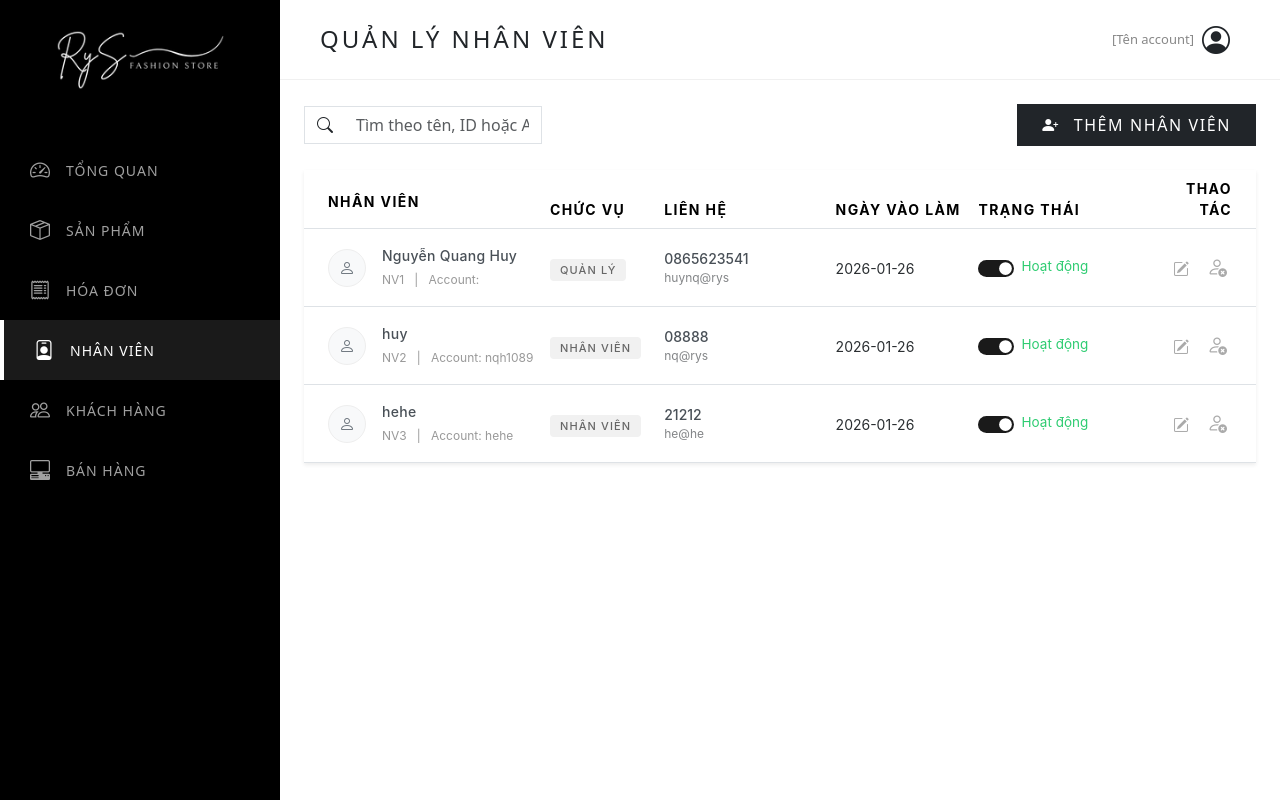
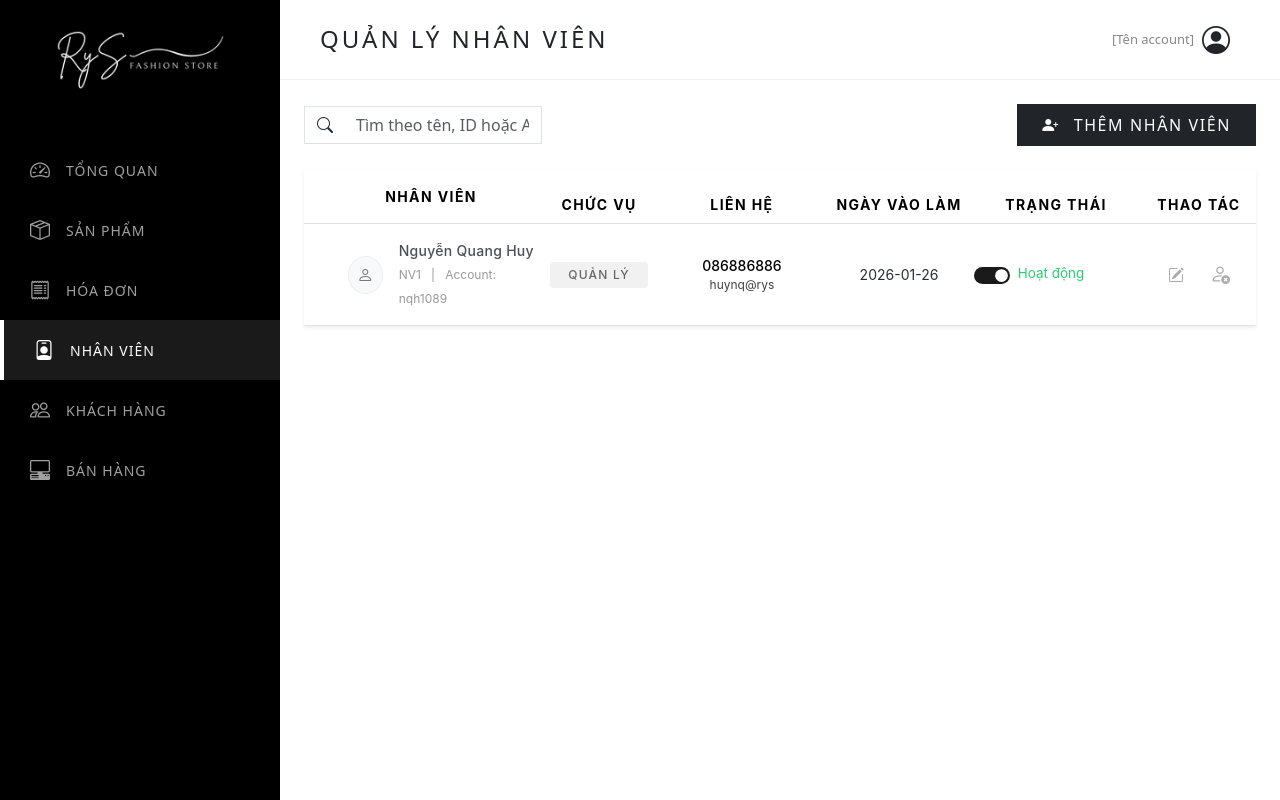
Before and after one commit to nqh1089/RyS-Fashion-Store, a Vue app: page /admin/employees in a window 1280 px wide. Built offline with nearby package versions, Linux system fonts and the light colour scheme; data requests are answered from the project's data file.

Commit message:
Sửa Quản lý Nhân viên

```diff
--- a/db.json
+++ b/db.json
@@ -76,30 +76,11 @@
   "employees": [
     {
       "id": "1",
+      "account": "nqh1089",
       "name": "Nguyễn Quang Huy",
       "role": "Quản lý",
-      "phone": "0865623541",
+      "phone": "086886886",
       "email": "huynq@rys",
-      "active": true,
-      "startDate": "2026-01-26"
-    },
-    {
-      "id": 2,
-      "account": "nqh1089",
-      "name": "huy",
-      "role": "Nhân viên",
-      "phone": "08888",
-      "email": "nq@rys",
-      "active": true,
-      "startDate": "2026-01-26"
-    },
-    {
-      "id": 3,
-      "account": "hehe",
-      "name": "hehe",
-      "role": "Nhân viên",
-      "phone": "21212",
-      "email": "he@he",
       "active": true,
       "startDate": "2026-01-26"
     }
--- a/package.json
+++ b/package.json
@@ -1,5 +1,5 @@
 {
-  "name": "pahu",
+  "name": "rys",
   "version": "0.0.0",
   "private": true,
   "type": "module",
--- a/src/components/Admin/EmployeeManagement.vue
+++ b/src/components/Admin/EmployeeManagement.vue
@@ -27,18 +27,18 @@
         <table class="table table-hover align-middle mb-0 custom-table">
           <thead>
             <tr class="text-uppercase tracking-widest small text-secondary bg-light">
-              <th class="ps-4 py-3">Nhân viên</th>
-              <th>Chức vụ</th>
-              <th>Liên hệ</th>
-              <th>Ngày vào làm</th>
-              <th>Trạng thái</th>
-              <th class="text-end pe-4">Thao tác</th>
+              <th class="text-center ps-4 py-3">Nhân viên</th>
+              <th class="text-center">Chức vụ</th>
+              <th class="text-center">Liên hệ</th>
+              <th class="text-center">Ngày vào làm</th>
+              <th class="text-center">Trạng thái</th>
+              <th class="text-center">Thao tác</th>
             </tr>
           </thead>
           <tbody>
             <tr v-for="emp in filteredEmployees" :key="emp.id" class="align-middle border-bottom">
               <td class="ps-4 py-3">
-                <div class="d-flex align-items-center">
+                <div class="general d-flex align-items-center">
                   <div class="emp-avatar-v2 me-3 d-flex align-items-center justify-content-center">
                     <i class="bi bi-person text-secondary"></i>
                   </div>
@@ -52,19 +52,32 @@
                 </div>
               </td>
               <td>
-                <span class="role-badge">{{ emp.role }}</span>
+                <span class="d-flex justify-content-center align-items-center role-badge">{{
+                  emp.role
+                }}</span>
               </td>
               <td>
                 <div class="contact-info">
-                  <p class="mb-0 text-dark-emphasis contact-primary">{{ emp.phone }}</p>
-                  <p class="mb-0 text-muted opacity-75 contact-secondary">{{ emp.email }}</p>
+                  <p class="mb-0 d-flex justify-content-center align-items-center contact-primary">
+                    {{ emp.phone }}
+                  </p>
+                  <p
+                    class="mb-0 d-flex justify-content-center align-items-center opacity-75 contact-secondary"
+                  >
+                    {{ emp.email }}
+                  </p>
                 </div>
               </td>
               <td>
-                <span class="text-secondary-emphasis date-text">{{ emp.startDate }}</span>
+                <span
+                  class="text-secondary-emphasis d-flex justify-content-center align-items-center date-text"
+                  >{{ emp.startDate }}</span
+                >
               </td>
               <td>
-                <div class="form-check form-switch d-flex align-items-center">
+                <div
+                  class="form-check form-switch d-flex justify-content-center align-items-center"
+                >
                   <input
                     class="form-check-input custom-switch-v2 shadow-none"
                     type="checkbox"
@@ -79,9 +92,9 @@
                   </span>
                 </div>
               </td>
-              <td class="text-end pe-4">
-                <div class="action-buttons">
-                  <button class="btn-action me-2" title="Chỉnh sửa" @click="openModal(emp)">
+              <td class="text-center">
+                <div class="action-buttons d-flex justify-content-center align-items-center">
+                  <button class="btn-action me-3" title="Chỉnh sửa" @click="openModal(emp)">
                     <i class="bi bi-pencil-square"></i>
                   </button>
                   <button
@@ -117,12 +130,10 @@
           <form @submit.prevent="saveEmployee">
             <div class="modal-body py-4">
               <div class="mb-3">
-                <label class="small text-uppercase tracking-widest text-secondary mb-2"
-                  >ID Hệ thống</label
-                >
+                <label class="small text-uppercase tracking-widest text-secondary mb-2">ID</label>
                 <input
                   type="text"
-                  :value="isEdit ? form.id : '(Tự động sinh)'"
+                  :value="isEdit ? form.id : ''"
                   class="form-control rounded-0 border bg-light text-muted fw-bold shadow-none"
                   disabled
                 />
@@ -130,7 +141,7 @@
 
               <div class="mb-3">
                 <label class="small text-uppercase tracking-widest text-secondary mb-2"
-                  >Account đăng nhập</label
+                  >Account</label
                 >
                 <input
                   type="text"
@@ -138,7 +149,6 @@
                   class="form-control rounded-0 border text-lowercase shadow-none"
                   :class="{ 'bg-light text-muted': isEdit }"
                   :disabled="isEdit"
-                  placeholder="ví dụ: nqh1089"
                   required
                 />
               </div>
@@ -267,7 +277,7 @@ const openModal = (emp = null) => {
   showModal.value = true
 }
 
-// 4. Lưu dữ liệu (Dùng PATCH để bảo vệ dữ liệu)
+// 4. Lưu dữ liệu
 const saveEmployee = async () => {
   const method = isEdit.value ? 'PATCH' : 'POST'
   const url = isEdit.value ? `${API_URL}/${form.value.id}` : API_URL
@@ -297,7 +307,7 @@ const saveEmployee = async () => {
   }
 }
 
-// 5. Toggle trạng thái (PATCH)
+// 5. Toggle trạng thái
 const toggleStatus = async (emp) => {
   const newStatus = !emp.active
   try {
@@ -402,7 +412,10 @@ const filteredEmployees = computed(() => {
   color: #999;
 }
 
-/* Avatar tròn tinh tế */
+.general {
+  padding-left: 20px; /* Lùi lề trái */
+}
+/* Avatar */
 .emp-avatar-v2 {
   width: 38px;
   height: 38px;
@@ -411,9 +424,9 @@ const filteredEmployees = computed(() => {
   border: 1px solid #eee;
 }
 
-/* Badge chức vụ nhã nhặn */
+/* */
 .role-badge {
-  font-size: 11px;
+  font-size: 12px;
   text-transform: uppercase;
   letter-spacing: 0.1em;
   color: #666;
```
